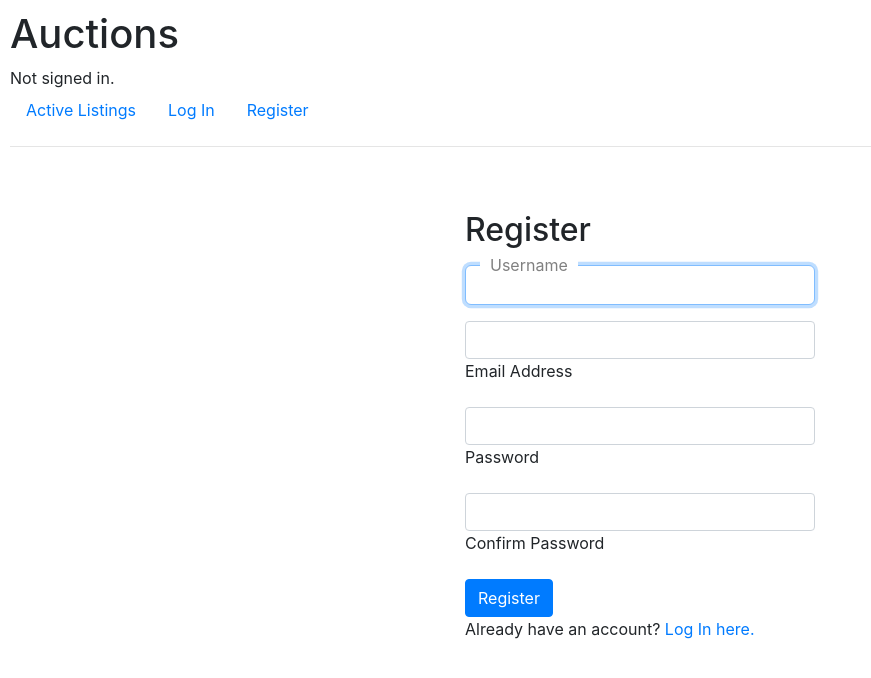
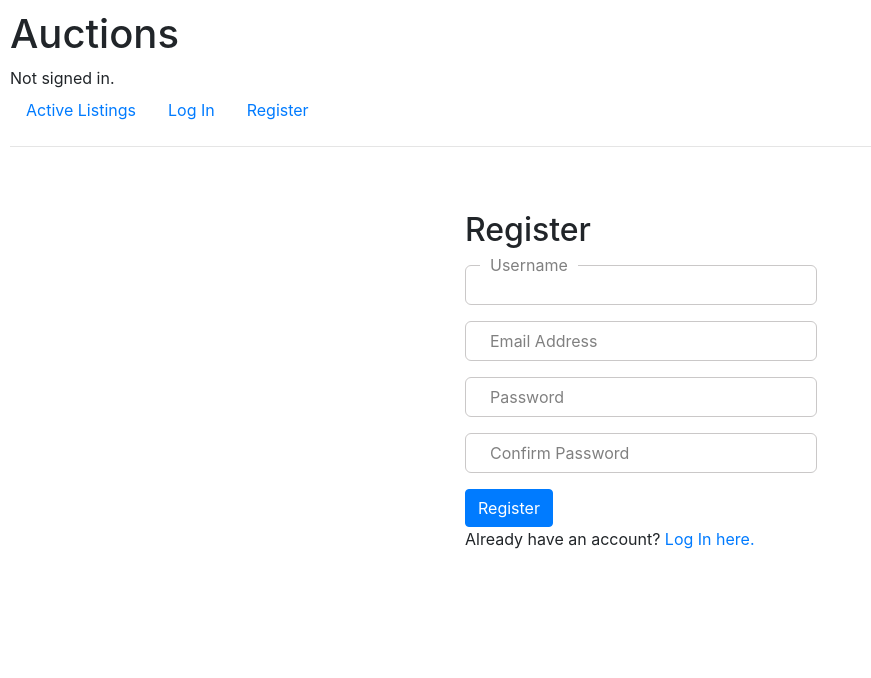
Before and after one commit to thomasmbatha/commerce, a Django app: page /register in a window 1280 px wide. Shown: the top 678 px of the page, without its empty margins (0-871 px from the left). Run offline with Django 3.2, Linux system fonts and the light colour scheme; some libraries are stand-ins or nearby versions.

Commit message:
register

```diff
--- a/auctions/static/auctions/script.js
+++ b/auctions/static/auctions/script.js
@@ -1,9 +1,44 @@
-document.querySelectorAll('.input-field input').forEach(input => {
-    input.addEventListener('input', () => {
+// document.querySelectorAll('.input-field input').forEach(input => {
+//     input.addEventListener('input', () => {
+//         if (input.value) {
+//             input.classList.add('not-empty');
+//         } else {
+//             input.classList.remove('not-empty');
+//         }
+//     });
+// });
+document.addEventListener('DOMContentLoaded', () => {
+    const inputs = document.querySelectorAll('.input-field input');
+
+    inputs.forEach(input => {
+        // Initial check to apply 'not-empty' class if the input has a value (including autofilled)
         if (input.value) {
             input.classList.add('not-empty');
-        } else {
-            input.classList.remove('not-empty');
         }
+
+        // Listen for input events to dynamically add/remove 'not-empty' class
+        input.addEventListener('input', () => {
+            if (input.value) {
+                input.classList.add('not-empty');
+            } else {
+                input.classList.remove('not-empty');
+            }
+        });
+
+        // Handle browser autofill detection (especially in Chrome)
+        input.addEventListener('animationstart', (event) => {
+            if (event.animationName === 'onAutoFillStart') {
+                input.classList.add('not-empty');
+            }
+        });
+
+        // Fallback for detecting changes in input state
+        input.addEventListener('change', () => {
+            if (input.value) {
+                input.classList.add('not-empty');
+            } else {
+                input.classList.remove('not-empty');
+            }
+        });
     });
 });
--- a/auctions/static/auctions/styles.css
+++ b/auctions/static/auctions/styles.css
@@ -27,17 +27,20 @@ input.form-control.is-invalid:focus {
     position: relative;
 }
 
+/* Input field general styles */
 .input-field input {
     height: 40px;
+    width: 352px;
     border-radius: 6px;
-    font-size: 18px;
+    font-size: 15px;
     padding: 0 15px;
     border: 1px solid #cac8c8;
-    background: transparent;
+    background: white; /* Ensure white background */
+    color: black;
     outline: none;
-    color: black;
 }
 
+/* Input field label styles */
 .input-field label {
     position: absolute;
     top: 50%;
@@ -51,9 +54,9 @@ input.form-control.is-invalid:focus {
     padding: 0 5px;
 }
 
-/* When input is focused or has content */
+/* Adjust label position and size when input is focused or has content */
 .input-field input:focus ~ label,
-.input-field input.not-empty ~ label {
+.input-field input:not(:placeholder-shown) ~ label {
     top: 0;
     font-size: 16px;
     padding: 0 10px;
@@ -65,6 +68,18 @@ input.form-control.is-invalid:focus {
     top: 50%;
     transform: translateY(-50%);
     font-size: 16px;
+}
+
+/* Override autofill styles */
+input:-webkit-autofill,
+input:-webkit-autofill:hover,
+input:-webkit-autofill:focus,
+input:-webkit-autofill:active {
+    box-shadow: 0 0 0px 1000px white inset !important;
+    -webkit-box-shadow: 0 0 0px 1000px white inset !important;
+    background-color: white !important;
+    color: black !important;
+    transition: background-color 5000s ease-in-out 0s;
 }
 
 .username-error {
--- a/auctions/templates/auctions/register.html
+++ b/auctions/templates/auctions/register.html
@@ -13,26 +13,26 @@
             <form action="{% url 'register' %}" method="post">
                 {% csrf_token %}
                 <div class="form-group input-field">
-                    <input class="form-control bg-white {% if username_error %}is-invalid{% endif %}" id="username-input" autofocus type="text" name="username">
+                    <input class="bg-white {% if username_error %}is-invalid{% endif %}" id="username-input" autofocus type="text" name="username">
                     <label for="username">Username</label>
                     {% if username_error %}
                         <div class="username_error">{{ username_error }}</div>
                     {% endif %}
                 </div>
-                <div class="form-group">
-                    <input class="form-control" type="email" name="email">
-                    <label for="username">Email Address</label>
+                <div class="form-group input-field">
+                    <input class="bg-white" type="email" name="email">
+                    <label for="email">Email Address</label>
                 </div>
-                <div class="form-group">
-                    <input class="form-control {% if password_error %}is-invalid{% endif %}" type="password" name="password">
-                    <label for="username">Password</label>
+                <div class="form-group input-field">
+                    <input class="bg-white {% if password_error %}is-invalid{% endif %}" type="password" name="password">
+                    <label for="password">Password</label>
                     {% if password_error %}
                         <div class="password_error">{{ password_error }}</div>
                     {% endif %}
                 </div>
-                <div class="form-group">
-                    <input class="form-control {% if password_error %}is-invalid{% endif %}" type="password" name="confirmation">
-                    <label for="username">Confirm Password</label>
+                <div class="form-group input-field">
+                    <input class="bg-white {% if password_error %}is-invalid{% endif %}" type="password" name="confirmation">
+                    <label for="Confirm-password">Confirm Password</label>
                     {% if password_error %}
                         <div class="password_error">{{ password_error }}</div>
                     {% endif %}
```
